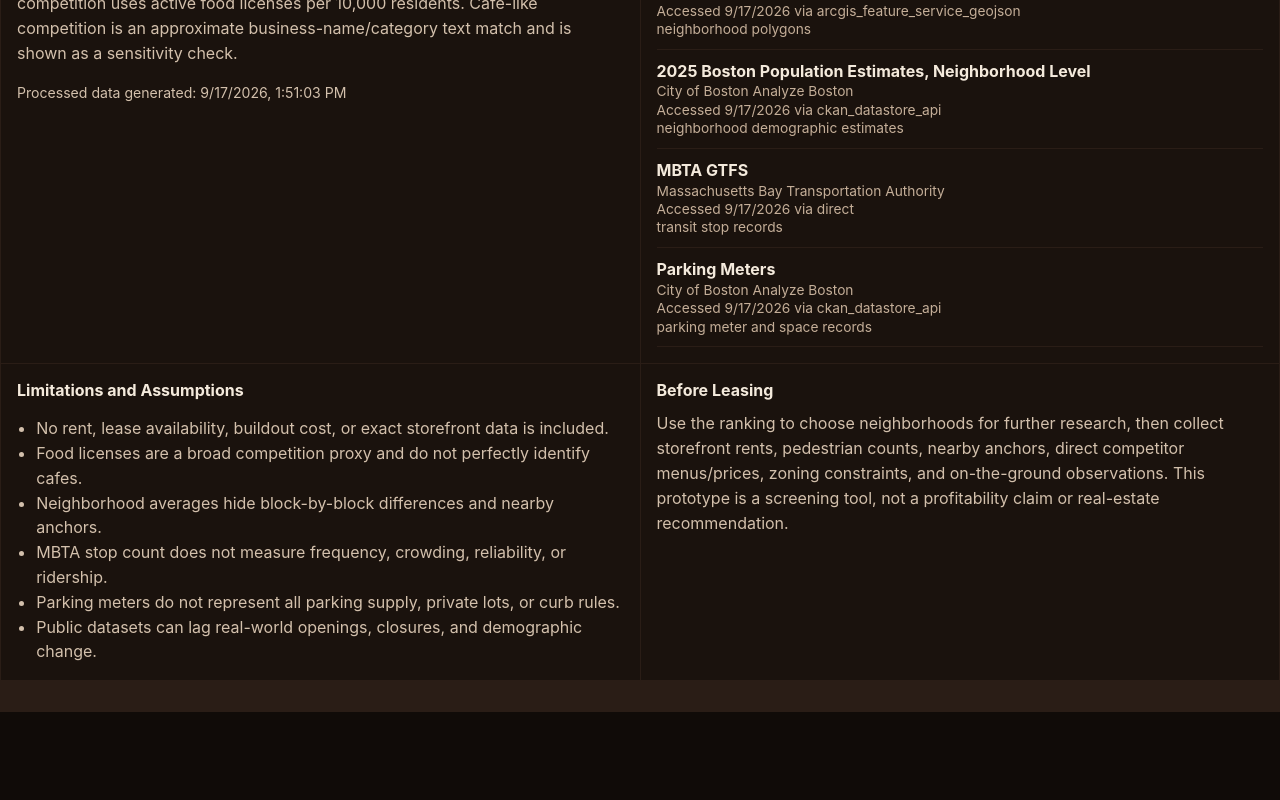
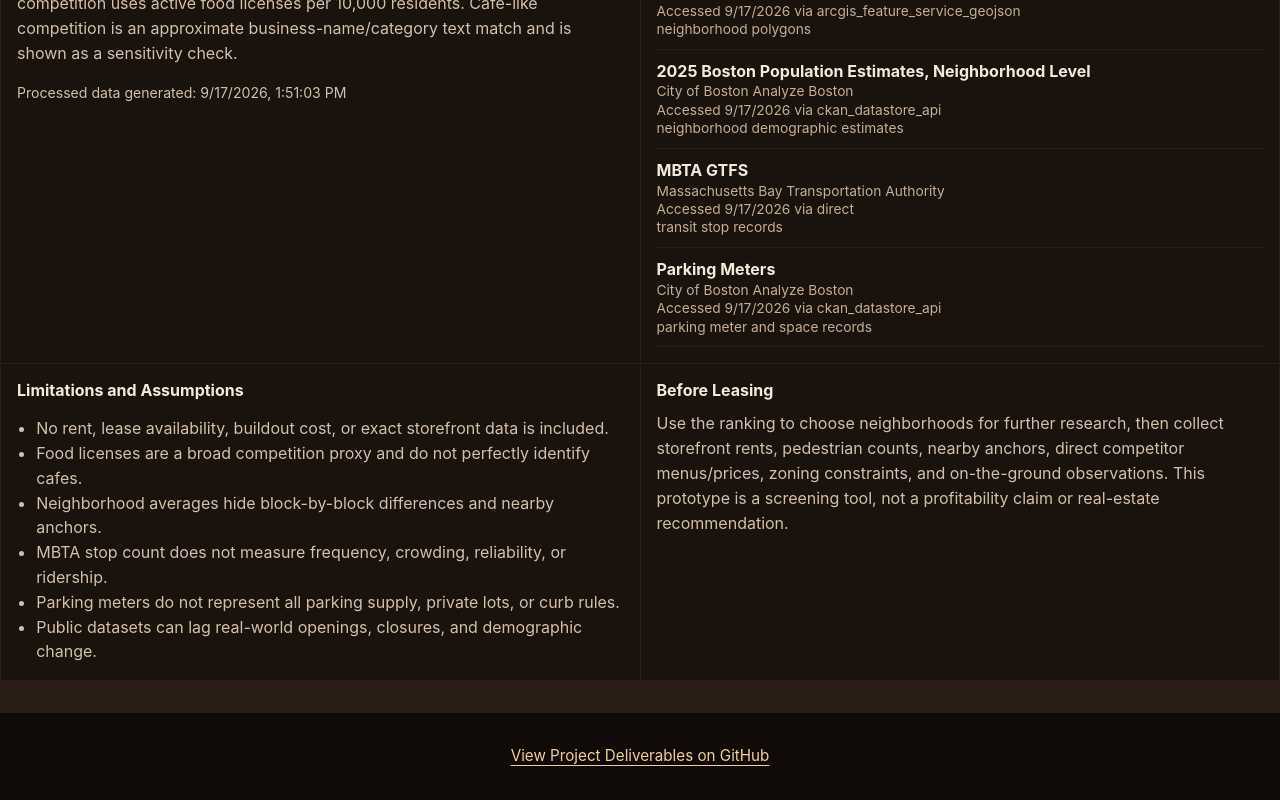
Before and after one commit to inorrr/bean_there_boston, a React (Vite) app: page / in a window 1280 px wide. Shown: the part 3425-4225 px from the top of the page. Before the commit the page ends 4137 px from the top, so only its background shows below. Built offline with nearby package versions, Linux system fonts and the light colour scheme.

Commit message:
Add footer link to project deliverables

```diff
--- a/src/main.tsx
+++ b/src/main.tsx
@@ -438,6 +438,11 @@ function App() {
       </section>
 
       <InfoSections manifest={data.manifest} generatedAt={data.metrics.metadata.generated_at} />
+      <footer className="site-footer">
+        <a href="https://github.com/inorrr/bean_there_boston/tree/main/deliverables" target="_blank" rel="noopener noreferrer">
+          View Project Deliverables on GitHub
+        </a>
+      </footer>
     </main>
   );
 }
--- a/src/styles.css
+++ b/src/styles.css
@@ -588,6 +588,30 @@ th button.sorted {
   gap: 0;
 }
 
+.site-footer {
+  border-top: 1px solid var(--line-soft);
+  padding: 1.5rem 1rem;
+  text-align: center;
+}
+
+.site-footer a {
+  display: inline-block;
+  padding: 0.5rem 0;
+  color: var(--accent-2);
+  font-size: 0.95rem;
+  line-height: 1.5;
+  text-underline-offset: 0.25em;
+}
+
+.site-footer a:hover {
+  color: var(--text);
+}
+
+.site-footer a:focus-visible {
+  outline: 2px solid var(--accent);
+  outline-offset: 4px;
+}
+
 .source-list a {
   display: grid;
   gap: 0.15rem;
```
